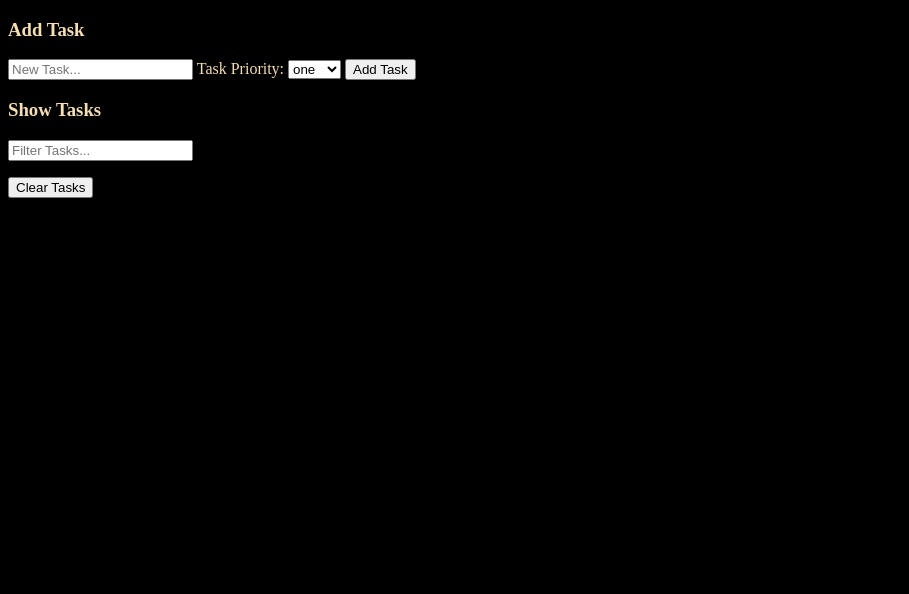
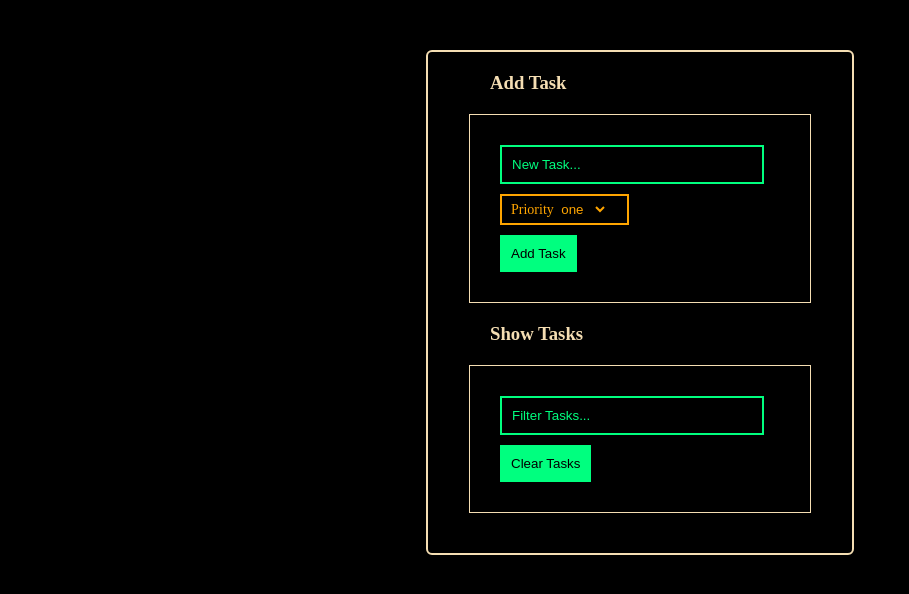
Before and after one commit to BogdanAndrijevski/vanilla-javascript-projects, a plain HTML site: page Todo List/index.html in a window 1280 px wide. Shown: the whole page, without its empty margins (0-909 px from the left). Drawn offline with Linux system fonts and the light colour scheme.

Commit message:
Todo List Project - adding some CSS - ver 1.02

```diff
--- a/Todo List/index.html
+++ b/Todo List/index.html
@@ -14,12 +14,15 @@
 
         <form id="task-form">
             <input type="text" id="add-task-input" placeholder="New Task...">
-            <label for="priority">Task Priority:</label>
-            <select name="priority" id="priority">
-                <option selected value="">one</option>
-                <option value="">two</option>
-                <option value="">three</option>
-            </select>
+            <div id="priority-div">
+                <label for="priority">Priority</label>
+                <select name="priority" id="priority">
+                    <option selected value="">one</option>
+                    <option value="">two</option>
+                    <option value="">three</option>
+                </select>
+            </div>
+
             <button type="submit" id="submit-button">Add Task</button>
         </form>
 
--- a/Todo List/style.css
+++ b/Todo List/style.css
@@ -1,4 +1,105 @@
-body{
+* {
+    padding: 0px;
+    margin: 0px;
+}
+
+body {
     background-color: black;
     color: wheat;
 }
+
+h3 {
+    max-width: 300px;
+    margin: auto;
+    padding: 20px;
+}
+
+#main-div {
+    border: 2px solid wheat;
+    border-radius: 6px;
+    width: 30%;
+    margin: 50px auto;
+    padding: 0px 20px 20px 20px;
+}
+
+input {
+    border: 2px solid springgreen;
+    background-color: black;
+    color: wheat;
+    display: block;
+    padding: 10px;
+    width: 80%;
+}
+
+::placeholder {
+    color: springgreen;
+}
+
+button {
+    display: block;
+    background-color: springgreen;
+    border: 1px solid springgreen;
+    color: black;
+    padding: 10px;
+}
+
+button:focus {
+    background-color: black;
+    border: 1px solid cyan;
+    color: cyan;
+    /* color: springgreen; */
+    outline: 0 !important;
+}
+
+input:focus {
+    outline: 0 !important;
+}
+
+input, button {
+    margin: 10px;
+}
+
+form, #show-tasks-div {
+    border: 1px solid wheat;
+    padding: 20px;
+    max-width: 300px;
+    margin: auto;
+}
+
+#show-tasks-div {
+    margin-bottom: 20px;
+}
+
+ul {
+    list-style-type: none;
+    /* top, right, bottom, left */
+    padding: 0px 25px 0px 10px;
+}
+
+#priority-div {
+    border: 2px solid orange;
+    display: block;
+    /* padding-right: 10px; */
+    padding-left: 5px;
+    padding-top: 5px;
+    padding-bottom: 5px;
+    width: 40%;
+    /* width: 80%; */
+    font-size: 14px;
+    color: orange;
+    margin: 10px;
+}
+
+label {
+    padding-left: 4px;
+}
+
+#priority {
+    background-color: black;
+    color: orange;
+    border: 0px
+}
+
+#priority:focus {
+    outline: 0 !important;
+}
```
